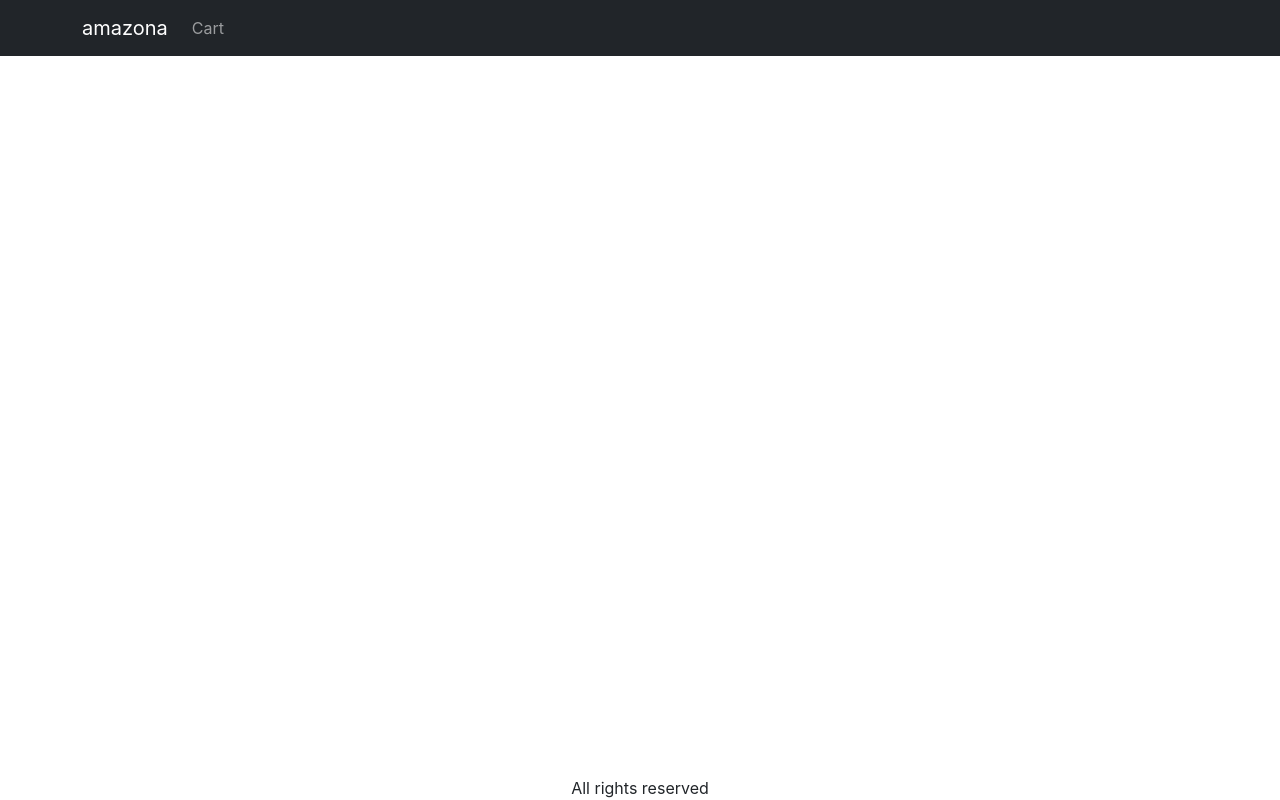
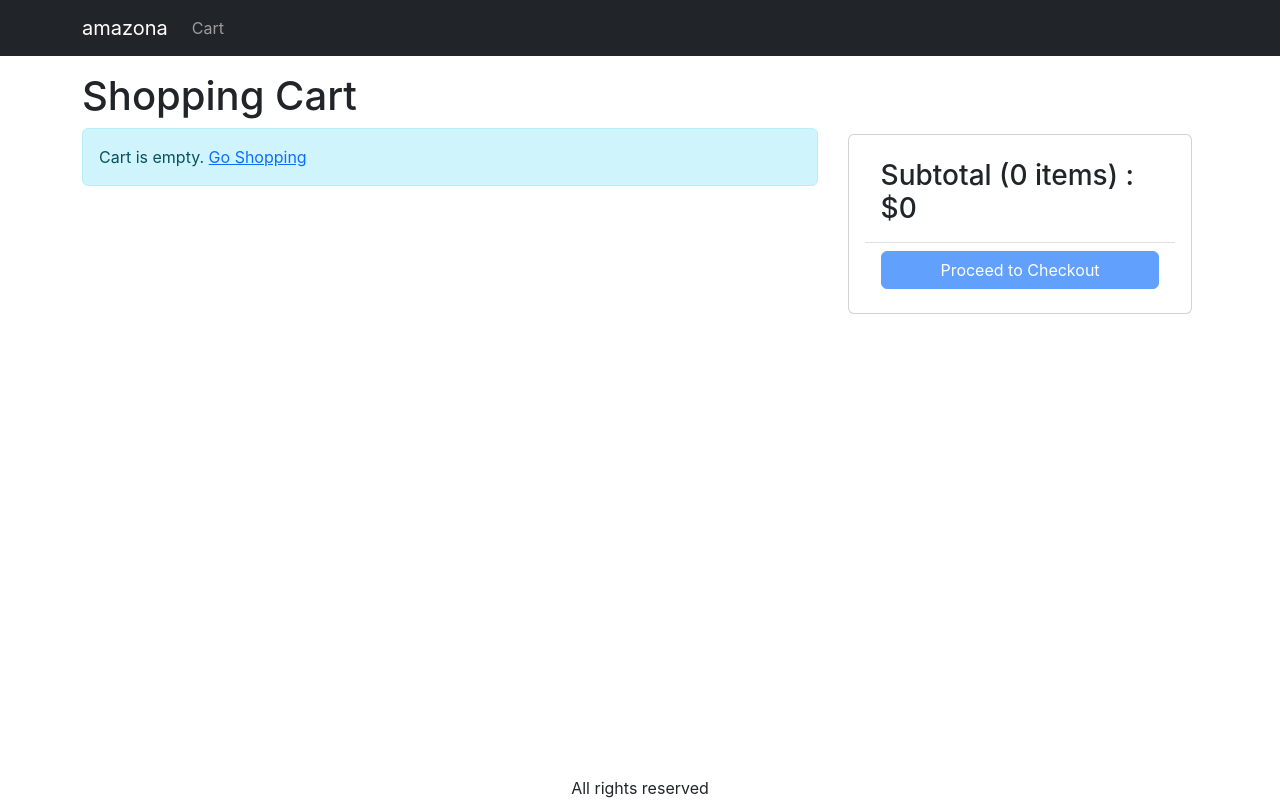
Before and after one commit to JAWAHARSRINIVAS/amazona, a React (Create React App) app in the folder frontend/: page /cart in a window 1280 px wide. Built offline with nearby package versions, Linux system fonts and the light colour scheme.

Commit message:
cartScreen

```diff
--- a/frontend/src/App.js
+++ b/frontend/src/App.js
@@ -8,6 +8,7 @@
 import { LinkContainer } from 'react-router-bootstrap';
 import { useContext } from 'react';
 import { Store } from './Store';
+import CartScreen from './screens/CartScreen';
 
 function App() {
   const { state } = useContext(Store);
@@ -37,6 +38,7 @@
         <main>
           <Container className="mt-3">
             <Routes>
+              <Route path="/cart" element={<CartScreen />} />
               <Route path="/product/:slug" element={<ProductScreen />} />
               <Route path="/" element={<HomeScreen />} />
             </Routes>
--- a/frontend/src/index.css
+++ b/frontend/src/index.css
@@ -47,3 +47,7 @@
 .img-large {
   max-width: 100%;
 }
+
+.img-thumbnail {
+  height: 80px;
+}
--- /dev/null
+++ b/frontend/src/screens/CartScreen.js
@@ -0,0 +1,99 @@
+import { useContext } from 'react';
+import Col from 'react-bootstrap/esm/Col';
+import ListGroupItem from 'react-bootstrap/esm/ListGroupItem';
+import ListGroup from 'react-bootstrap/ListGroup';
+import Card from 'react-bootstrap/Card';
+import Row from 'react-bootstrap/esm/Row';
+import { Helmet } from 'react-helmet-async';
+import { Link } from 'react-router-dom';
+import MessageBox from '../components/MessageBox';
+import { Store } from '../Store';
+import Button from 'react-bootstrap/esm/Button';
+
+
+
+export default function CartScreen() {
+  const { state, dispatch: ctxDispatch } = useContext(Store);
+  const {
+    cart: { cartItems },
+  } = state;
+
+  return (
+    <div>
+      <Helmet>
+        <title>Shopping Cart</title>
+      </Helmet>
+      <h1>Shopping Cart</h1>
+      <Row>
+        <Col md={8}>
+          {cartItems.length === 0 ? (
+            <MessageBox>
+              Cart is empty. <Link to="/">Go Shopping</Link>
+            </MessageBox>
+          ) : (
+            <ListGroup>
+              {cartItems.map((item) => (
+                <ListGroup.Item key={item._id}>
+                  <Row className="align-items-center">
+                    <Col md={4}>
+                      <img
+                        src={item.image}
+                        alt={item.name}
+                        className="img-fluid rounded img-thumbnail"
+                      ></img>{' '}
+                      <Link to={`/product/${item.slug}`}>{item.name}</Link>
+                    </Col>
+                    <Col md={3}>
+                      <Button variant="light" disabled={item.quantity === 1}>
+                        <i className="fas fa-minus-circle"></i>
+                      </Button>{' '}
+                      <span>{item.quantity}</span>{' '}
+                      <Button
+                        variant="light"
+                        disabled={item.quantity === item.countInStock}
+                      >
+                        <i className="fas fa-plus-circle"></i>
+                      </Button>
+                    </Col>
+                    <Col md={3}>${item.price}</Col>
+                    <Col md={2}>
+                      <Button variant="light">
+                        <i className="fas fa-trash"></i>
+                      </Button>
+                    </Col>
+                  </Row>
+                </ListGroup.Item>
+              ))}
+            </ListGroup>
+          )}
+        </Col>
+        <Col md={4}>
+          <Card>
+            <Card.Body>
+              <ListGroup variant="flush">
+                <ListGroup.Item>
+                  <h3>
+                    Subtotal ({cartItems.reduce((a, c) => a + c.quantity, 0)}{' '}
+                    items) : $
+                    {cartItems.reduce((a, c) => a + c.price * c.quantity, 0)}
+                  </h3>
+                </ListGroup.Item>
+                <ListGroup.Item>
+                  <div className="d-grid">
+                    <Button
+                      type="button"
+                      variant="primary"
+                      disabled={cartItems.length === 0}
+                    >
+                      Proceed to Checkout
+                    </Button>
+                  </div>
+                </ListGroup.Item>
+              </ListGroup>
+            </Card.Body>
+          </Card>
+        </Col>
+      </Row>
+    </div>
+  );
+}
--- a/frontend/src/screens/ProductScreen.js
+++ b/frontend/src/screens/ProductScreen.js
@@ -1,6 +1,6 @@
 import axios from 'axios';
 import { startTransition, useContext, useEffect, useReducer } from 'react';
-import { useParams } from 'react-router-dom';
+import { Navigate, useNavigate, useParams } from 'react-router-dom';
 import Row from 'react-bootstrap/Row';
 import Col from 'react-bootstrap/Col';
 import Card from 'react-bootstrap/Card';
@@ -27,6 +27,7 @@
   }
 };
 function ProductScreen() {
+  const navigate = useNavigate();
   const params = useParams();
   const { slug } = params;
   const [{ loading, error, product }, dispatch] = useReducer(reducer, {
@@ -62,6 +63,7 @@
       type: 'CART_ADD_ITEM',
       payload: { ...product, quantity },
     });
+    navigate('/cart');
   };
   return loading ? (
     <LoadingBox />
```
